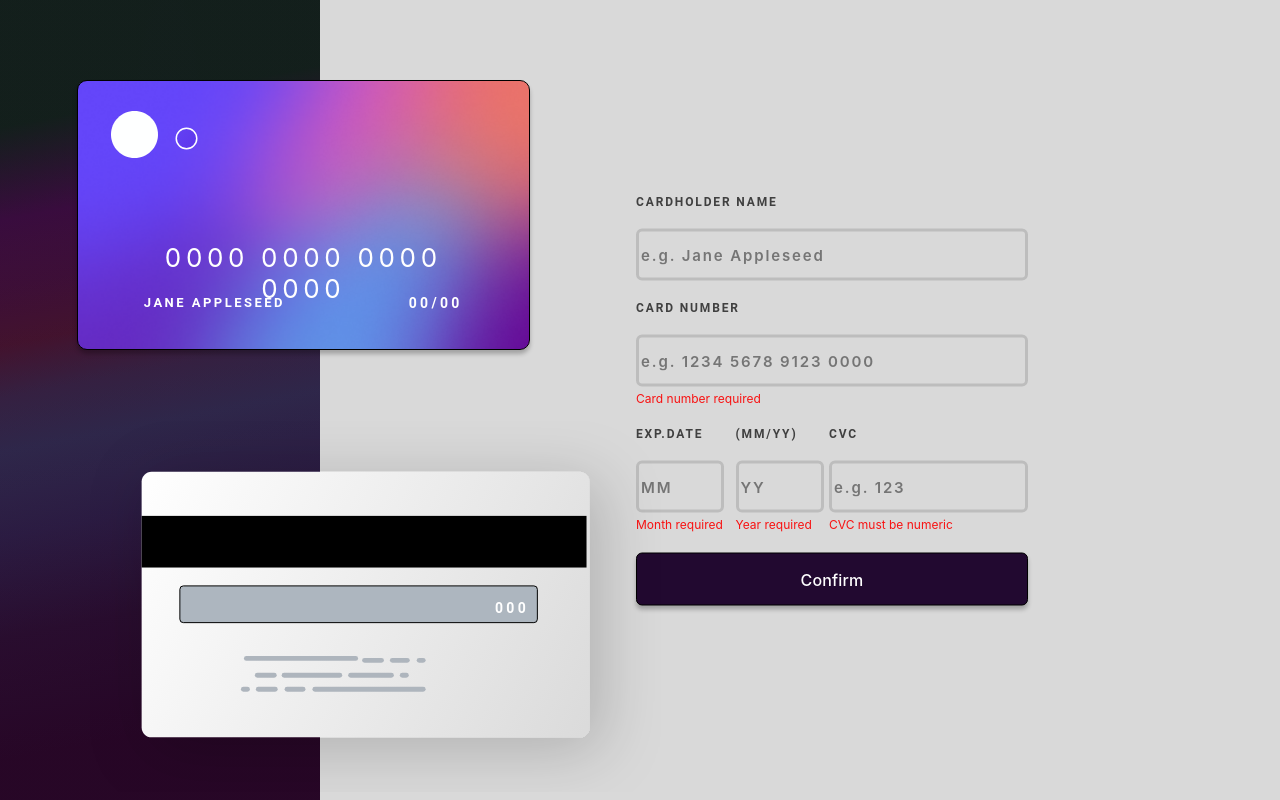
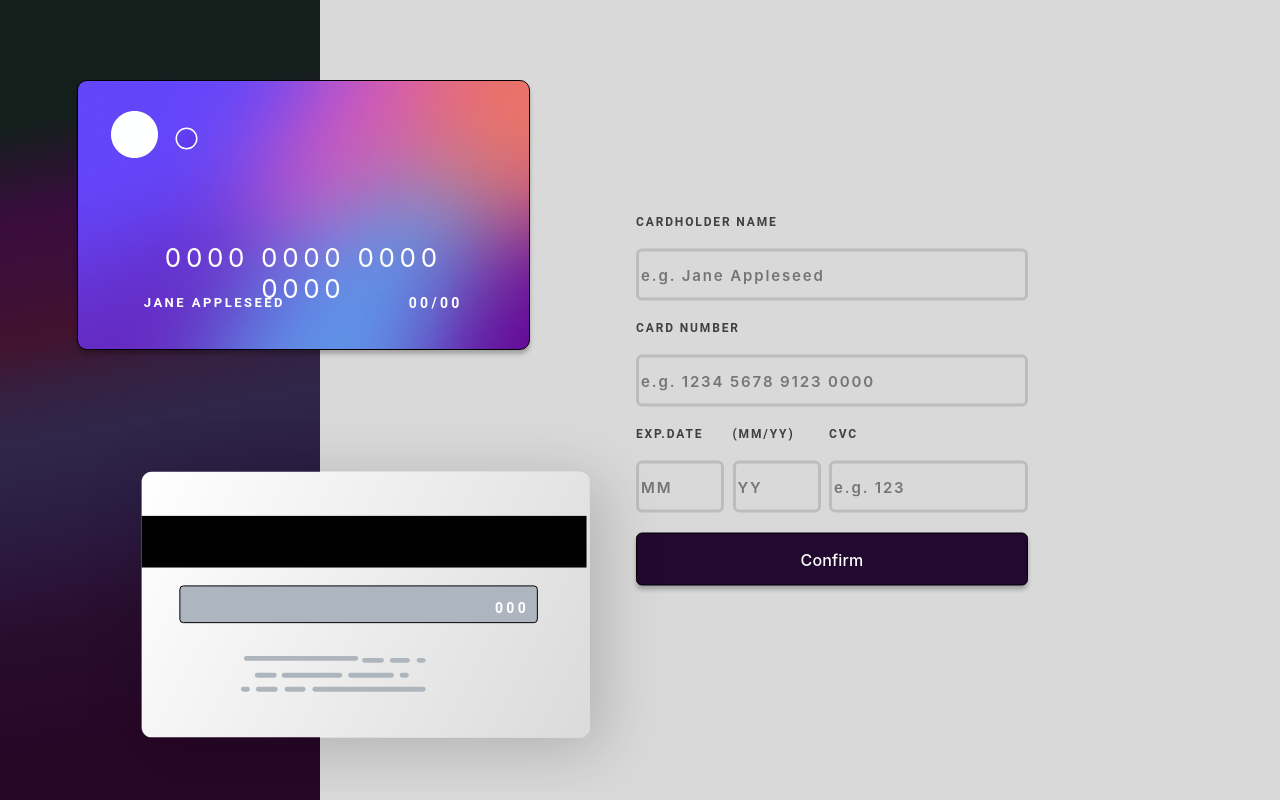
Before and after one commit to AJIT-KUMAR-PANDIT/credit-card-generator-in-react, a React (Create React App) app in the folder credit-debit-card/: page / in a window 1280 px wide. Built offline with nearby package versions, Linux system fonts and the light colour scheme.

Commit message:
Project Completed V3.3.3

```diff
--- a/credit-debit-card/src/components/Form/Form.jsx
+++ b/credit-debit-card/src/components/Form/Form.jsx
@@ -6,7 +6,7 @@ import { ToastContainer, toast } from "react-toastify";
 import "react-toastify/dist/ReactToastify.css";
 
 function Form() {
-  const notify = () => {
+  const notifySuccess = () => {
     toast.success("Credit Card Details Successfully Updated !", {
       position: "top-center",
       autoClose: 5000,
@@ -19,6 +19,18 @@ function Form() {
     });
   };
 
+  const notifyError = () => {
+    toast.error("Error Updating Credit Card Details", {
+      position: "top-center",
+      autoClose: 5000,
+      hideProgressBar: false,
+      closeOnClick: true,
+      pauseOnHover: true,
+      draggable: true,
+      progress: undefined,
+      theme: "colored",
+    });
+  };
   // context api
   const { setcardHolderNameShow } = useContext(CardContext);
   const { setcardNumberShow } = useContext(CardContext);
@@ -39,23 +51,53 @@ function Form() {
     console.log(userName);
 
     // error handling
-    if (userName === "") {
-      setError(true);
-    } else if (CardNumber === "") {
-      setError(true);
-    } else if (Month === "") {
-      setError(true);
-    } else if (Year === "") {
-      setError(true);
-    } else if (Cvv === "") {
+    // if (userName === "") {
+    //   setError(true);
+    // } else if (CardNumber === "") {
+    //   setError(true);
+    // } else if (Month === "") {
+    //   setError(true);
+    // } else if (Year === "") {
+    //   setError(true);
+    // } else if (Cvv === "") {
+    //   setError(true);
+    // } else {
+    //   setError(false);
+    // }
+    if (
+      userName.length === 0 ||
+      userName.length <= 0 ||
+      CardNumber.length === 0 ||
+      CardNumber.length < 19 ||
+      Month.length === 0 ||
+      Month.length < 2 ||
+      Year.length === 0 ||
+      Year.length < 2 ||
+      Cvv.length === 0 ||
+      Cvv.length < 3
+      || (!checkAlpha())
+      || (!checkCardNumber())
+      || (!checkMonth())
+      || (!checkYear())
+      || (!checkCvv())
+    ) {
       setError(true);
     } else {
-      setError("");
+      setError(false);
     }
     // function to update card details
-    if(checkAlpha()&&checkCardNumber()&&checkMonth()&&checkYear()&&checkCvv()){
-     update();
-     notify();
+    if (
+      checkAlpha() &&
+      checkCardNumber() &&
+      checkMonth() &&
+      checkYear() &&
+      checkCvv()
+    ) {
+      update();
+      notifySuccess();
+    }else{
+      // setError(true);
+      notifyError();
     }
   };
 
@@ -85,7 +127,6 @@ function Form() {
     // setMonthShow(Month);
     // setYearShow(Year);
     // setCvvNumberShow(Cvv);
-
   }
 
   function checkAlpha() {
@@ -126,9 +167,9 @@ function Form() {
           value={userName.replace(/[^a-zA-Z ]/g, "")}
           onChange={(e) => setuserName(e.target.value)}
         />
-        {error && (userName.length < 1 || !checkAlpha()) ? (
-          <label className="error">Cardholder name required</label>
-        ) : null}
+        {error && userName.length <= 0 ? (
+          <label className="error">CardHolder Name required</label>
+        ) : null }
         {/* +++++++++++++++++++++++++++++++++++++++++++++++++++++++++++++++++++++++++++++ */}
         <div>
           <br />
@@ -147,9 +188,9 @@ function Form() {
             .replace(/(\d{4})/g, "$1 ")
             .trim()}
         />
-        {error && checkCardNumber() ? null : (
-          <label className="error">Card number required</label>
-        )}
+        {error && CardNumber.length === 16 ? (
+          <label className="error">Card Number Invaild</label>
+        ) :null}
         {/* +++++++++++++++++++++++++++++++++++++++++++++++++++++++++++++++++++++++++++++ */}
         <br /> <br />
         <div className="Flx">
@@ -165,9 +206,9 @@ function Form() {
               value={Month.replace(/[^0-9]/g, "")}
               onChange={(e) => setMonth(e.target.value)}
             />
-            {error && checkMonth() ? null : (
-              <label className="error">Month required</label>
-            )}
+           {error && Month.length < 2 && Month > 12 ? (
+              <label className="error">Month invaild</label>
+            ) : null}
             {/* ===============================================================        */}
           </div>
           <div>
@@ -182,9 +223,9 @@ function Form() {
               value={Year.replace(/[^0-9]/g, "")}
               onChange={(e) => setYear(e.target.value)}
             />
-            {error && checkYear() ? null : (
-              <label className="error">Year required</label>
-            )}
+            {error && Year.length < 2 && Year<23? (
+              <label className="error">Year invaild</label>
+            ) : null}
           </div>
           <div>
             {/* +++++++++++++++++++++++++++++++++++++++++++++++++++++++++++++++++++++++++++++ */}
@@ -200,8 +241,10 @@ function Form() {
               value={Cvv.replace(/[^0-9]/g, "")}
               onChange={(e) => setCvv(e.target.value)}
             />
-            {error && checkCvv() ? null : (
-              <label className="error">CVC must be numeric</label>
+            {error && Cvv.length < 3 ? (
+              <label className="error">CVC must be 3 Digit</label>
+            ) : (
+              ''
             )}
           </div>
         </div>
@@ -211,7 +254,7 @@ function Form() {
           type="submit"
           value="Submit"
           className="Form-Button"
-      onClick={ handleSubmit}
+          onClick={handleSubmit}
         >
           Confirm
         </button>
```
